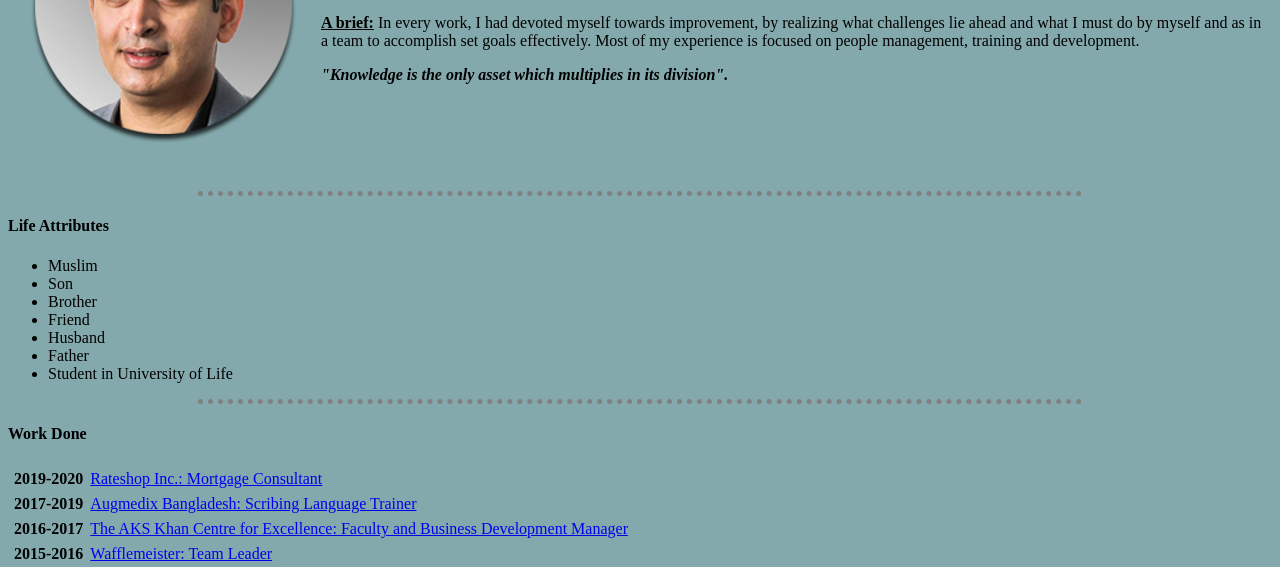
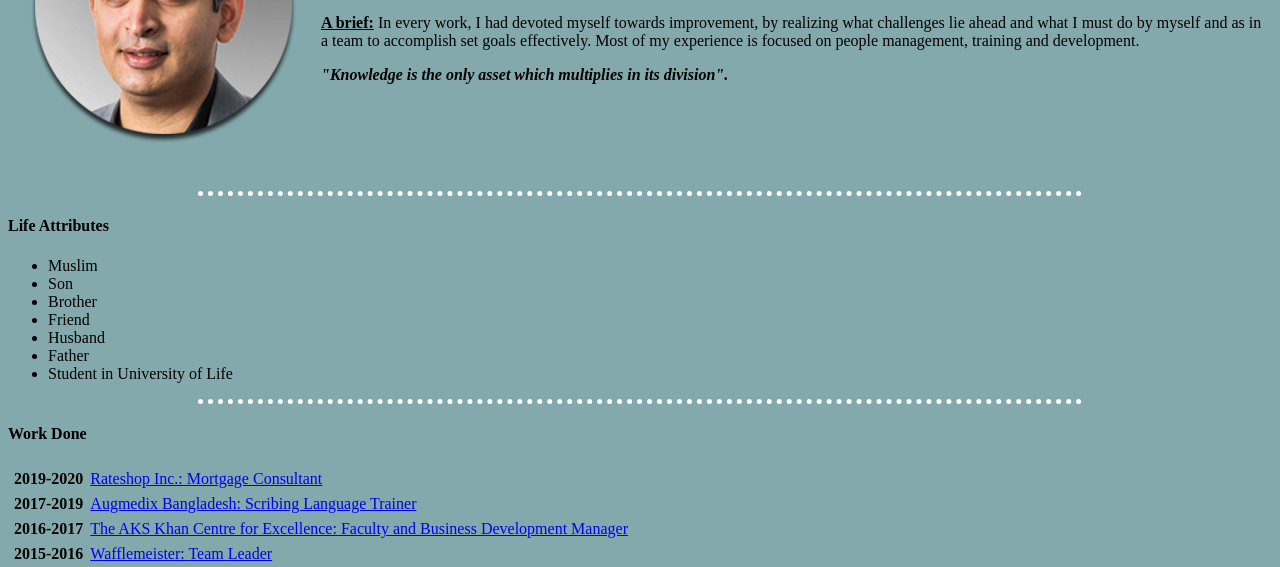
Before and after one commit to aumi14/profile, a plain HTML site: page index.html in a window 1280 px wide. Shown: the part 226-793 px from the top of the page. Drawn offline with Linux system fonts and the light colour scheme.

Commit message:
Update index.html

```diff
--- a/index.html
+++ b/index.html
@@ -13,7 +13,7 @@
     hr {
       border-style: none;
       border-top-style: dotted;
-      border-color: grey;
+      border-color: white;
       border-width: 5px;
       width: 70%;
     }
```
